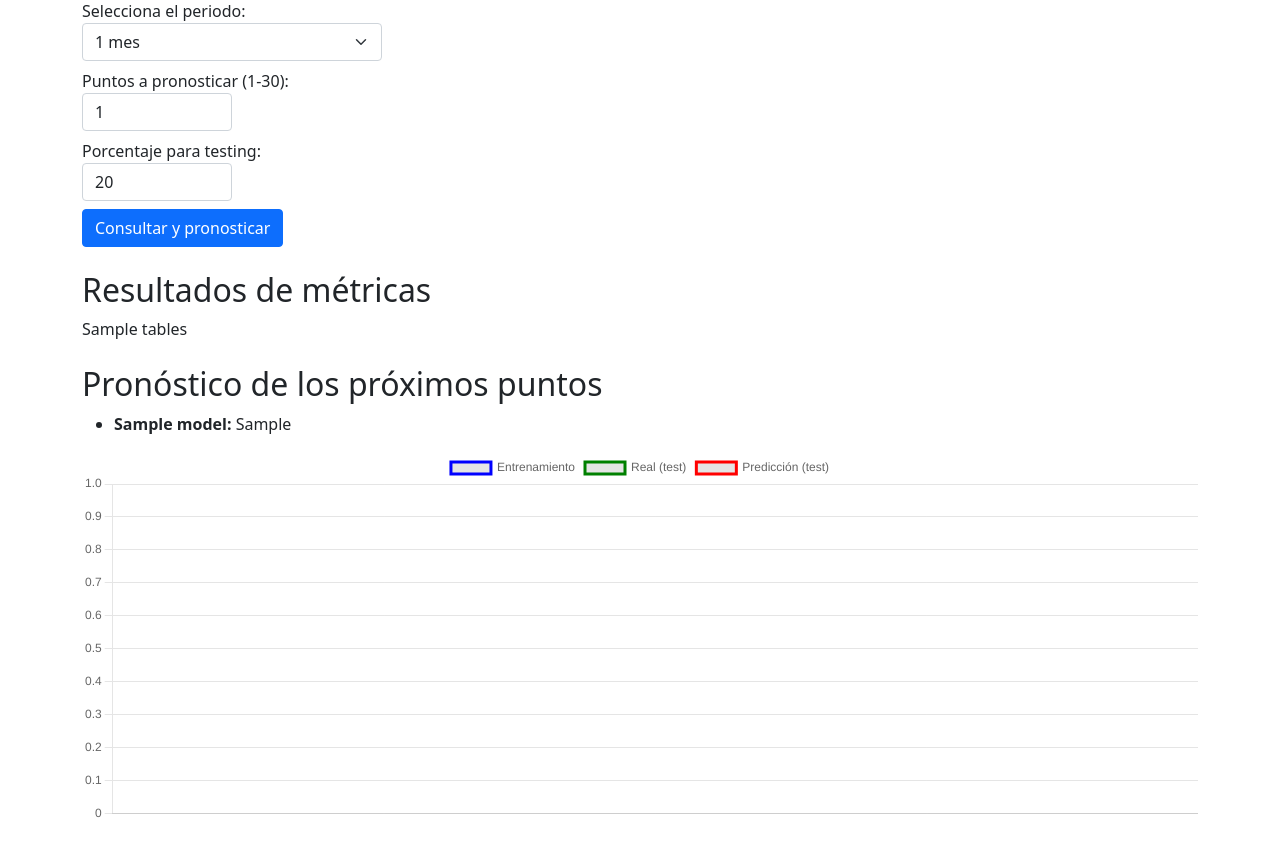
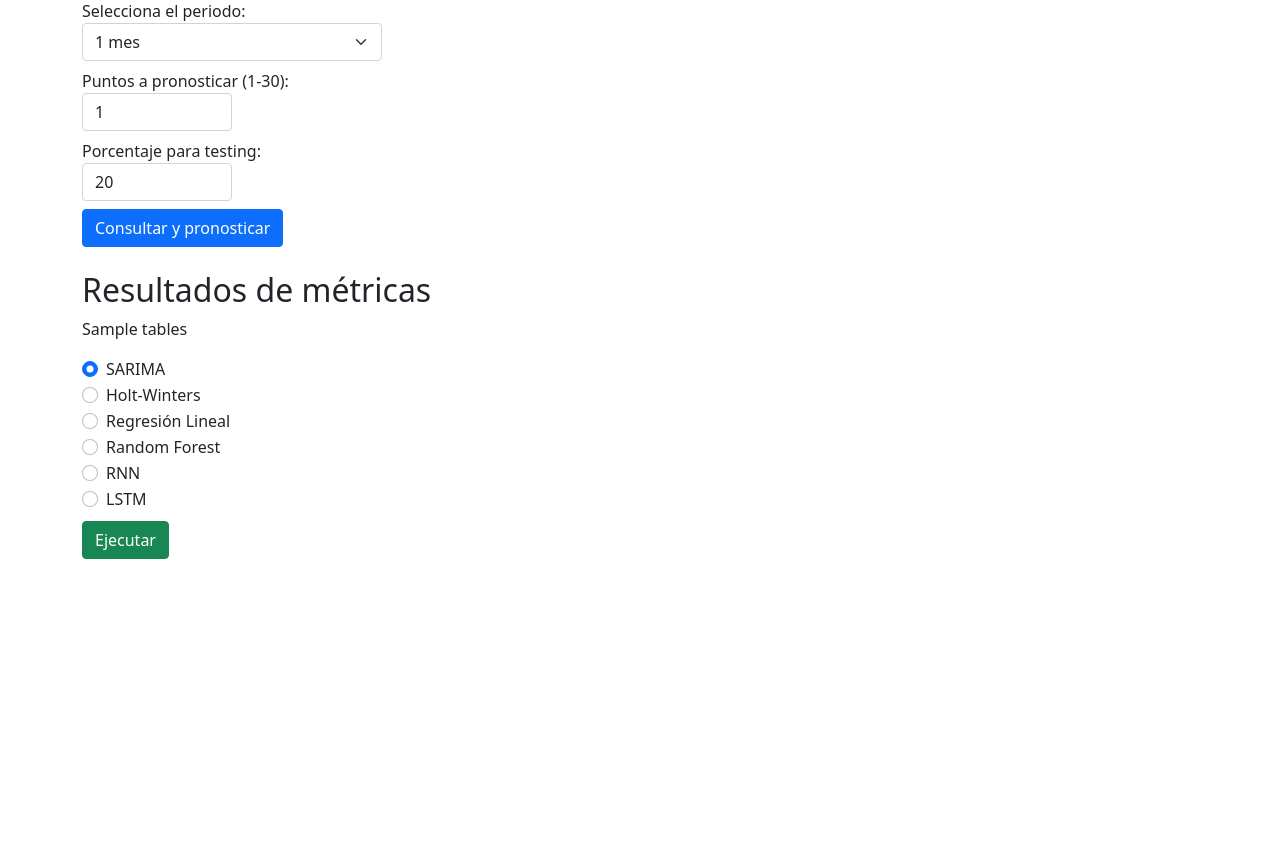
Before and after one commit to drachenjager/TESIS2, a Flask app: template my_forecast_app_v1/templates/index.html in a window 1280 px wide. Shown: the part 81-929 px from the top of the page. After the commit the page ends 640 px from the top, so only its background shows below. Run offline with Flask 2, Linux system fonts and the light colour scheme; the template is opened without the code that fills it: most values are stand-ins (such as "Sample title", 1, 10 or a date in 2020).

Commit message:
Add model selection workflow and results view

```diff
--- a/my_forecast_app_v1/app.py
+++ b/my_forecast_app_v1/app.py
@@ -27,21 +27,18 @@
 
         # 3. Obtenemos los datos de Yahoo Finance para ese período
         df = get_data_from_yahoo(period=selected_period)
-        # 4. Entrenamos los modelos y obtenemos predicciones + métricas
-        metrics_df, forecast_values, pred_series, train_series, test_series = train_and_evaluate_all_models(
+        metrics_df, _, _, _, _ = train_and_evaluate_all_models(
             df,
             forecast_steps=horizon,
             test_size=max(1, int(len(df) * test_percent / 100))
         )
-        # 5. Renderizamos la plantilla con los resultados
-        return render_template('index.html',
-                               period=selected_period,
-                               tables=[metrics_df.to_html(classes='table table-striped', index=False)],
-                               forecast_values=forecast_values,
-                               train_series=train_series,
-                               test_series=test_series,
-                               pred_series=pred_series
-                               )
+        return render_template(
+            'index.html',
+            period=selected_period,
+            horizon=horizon,
+            test_percent=test_percent,
+            tables=[metrics_df.to_html(classes='table table-striped', index=False)]
+        )
     else:
         # Método GET: solo mostramos el formulario vacío
         return render_template('index.html')
@@ -109,6 +106,49 @@
 
     return metrics_df, forecast_values, pred_series, train_series, test_series
 
+
+@app.route('/results', methods=['POST'])
+def results_view():
+    selected_model = request.form.get('model_choice')
+    selected_period = request.form.get('period_select')
+    horizon = int(request.form.get('forecast_horizon', 1))
+    test_percent = float(request.form.get('test_percent', 20))
+
+    df = get_data_from_yahoo(period=selected_period)
+    ts = df['Close'].values
+    test_size = max(1, int(len(df) * test_percent / 100))
+    train_data = ts[:-test_size]
+    test_data = ts[-test_size:]
+
+    if selected_model == 'SARIMA':
+        _, preds, _ = train_sarima(train_data, test_data, horizon)
+    elif selected_model == 'Holt-Winters':
+        _, preds, _ = train_holtwinters(train_data, test_data, horizon)
+    elif selected_model == 'Regresión Lineal':
+        _, preds, _ = train_linear_regression(train_data, test_data, horizon)
+    elif selected_model == 'Random Forest':
+        _, preds, _ = train_random_forest(train_data, test_data, horizon)
+    elif selected_model == 'RNN':
+        _, preds, _ = train_rnn(train_data, test_data, horizon)
+    else:  # LSTM
+        _, preds, _ = train_lstm(train_data, test_data, horizon)
+
+    train_series = train_data.tolist() + [None] * len(test_data)
+    test_series = [None] * len(train_data) + test_data.tolist()
+    pred_series = [None] * len(train_data) + preds.tolist()
+    labels = df['Date'].dt.strftime('%Y-%m-%d').tolist()
+    rows = list(zip(labels, train_series, test_series, pred_series))
+
+    return render_template(
+        'results.html',
+        model=selected_model,
+        rows=rows,
+        labels=labels,
+        train_series=train_series,
+        test_series=test_series,
+        pred_series=pred_series
+    )
+
 if __name__ == '__main__':
     # app.run(debug=True)  # Para desarrollo local
     app.run(host='0.0.0.0', port=8080)  # Ajusta el puerto si es necesario
--- a/my_forecast_app_v1/templates/index.html
+++ b/my_forecast_app_v1/templates/index.html
@@ -28,41 +28,39 @@
         {% if tables %}
             <h2 class="mt-4">Resultados de métricas</h2>
             <div>
-                <!-- Muestra el DataFrame de métricas -->
                 {{ tables|safe }}
             </div>
-        {% endif %}
-
-        {% if forecast_values %}
-            <h2 class="mt-4">Pronóstico de los próximos puntos</h2>
-            <ul>
-            {% for model, fc_val in forecast_values.items() %}
-                <li><strong>{{ model }}:</strong> {{ fc_val }}</li>
-            {% endfor %}
-            </ul>
-            <canvas id="chart" height="100"></canvas>
+            <form method="POST" action="/results" class="mt-3">
+                <input type="hidden" name="period_select" value="{{ period }}">
+                <input type="hidden" name="forecast_horizon" value="{{ horizon }}">
+                <input type="hidden" name="test_percent" value="{{ test_percent }}">
+                <div class="form-check">
+                    <input class="form-check-input" type="radio" name="model_choice" id="model1" value="SARIMA" checked>
+                    <label class="form-check-label" for="model1">SARIMA</label>
+                </div>
+                <div class="form-check">
+                    <input class="form-check-input" type="radio" name="model_choice" id="model2" value="Holt-Winters">
+                    <label class="form-check-label" for="model2">Holt-Winters</label>
+                </div>
+                <div class="form-check">
+                    <input class="form-check-input" type="radio" name="model_choice" id="model3" value="Regresión Lineal">
+                    <label class="form-check-label" for="model3">Regresión Lineal</label>
+                </div>
+                <div class="form-check">
+                    <input class="form-check-input" type="radio" name="model_choice" id="model4" value="Random Forest">
+                    <label class="form-check-label" for="model4">Random Forest</label>
+                </div>
+                <div class="form-check">
+                    <input class="form-check-input" type="radio" name="model_choice" id="model5" value="RNN">
+                    <label class="form-check-label" for="model5">RNN</label>
+                </div>
+                <div class="form-check">
+                    <input class="form-check-input" type="radio" name="model_choice" id="model6" value="LSTM">
+                    <label class="form-check-label" for="model6">LSTM</label>
+                </div>
+                <button type="submit" class="btn btn-success mt-2">Ejecutar</button>
+            </form>
         {% endif %}
     </div>
-    <script src="https://cdn.jsdelivr.net/npm/chart.js"></script>
-    {% if train_series %}
-    <script>
-        const train = {{ train_series|tojson }};
-        const testReal = {{ test_series|tojson }};
-        const testPred = {{ pred_series|tojson }};
-        const labels = Array.from({length: train.length}, (_,i) => i + 1);
-
-        new Chart(document.getElementById('chart'), {
-            type: 'line',
-            data: {
-                labels: labels,
-                datasets: [
-                    {label: 'Entrenamiento', data: train, borderColor: 'blue', fill:false},
-                    {label: 'Real (test)', data: testReal, borderColor: 'green', fill:false},
-                    {label: 'Predicción (test)', data: testPred, borderColor: 'red', fill:false}
-                ]
-            }
-        });
-    </script>
-    {% endif %}
 </body>
 </html>
```
Also changed, not shown: my_forecast_app_v1/templates/results.html (added, +53 -0 lines).
